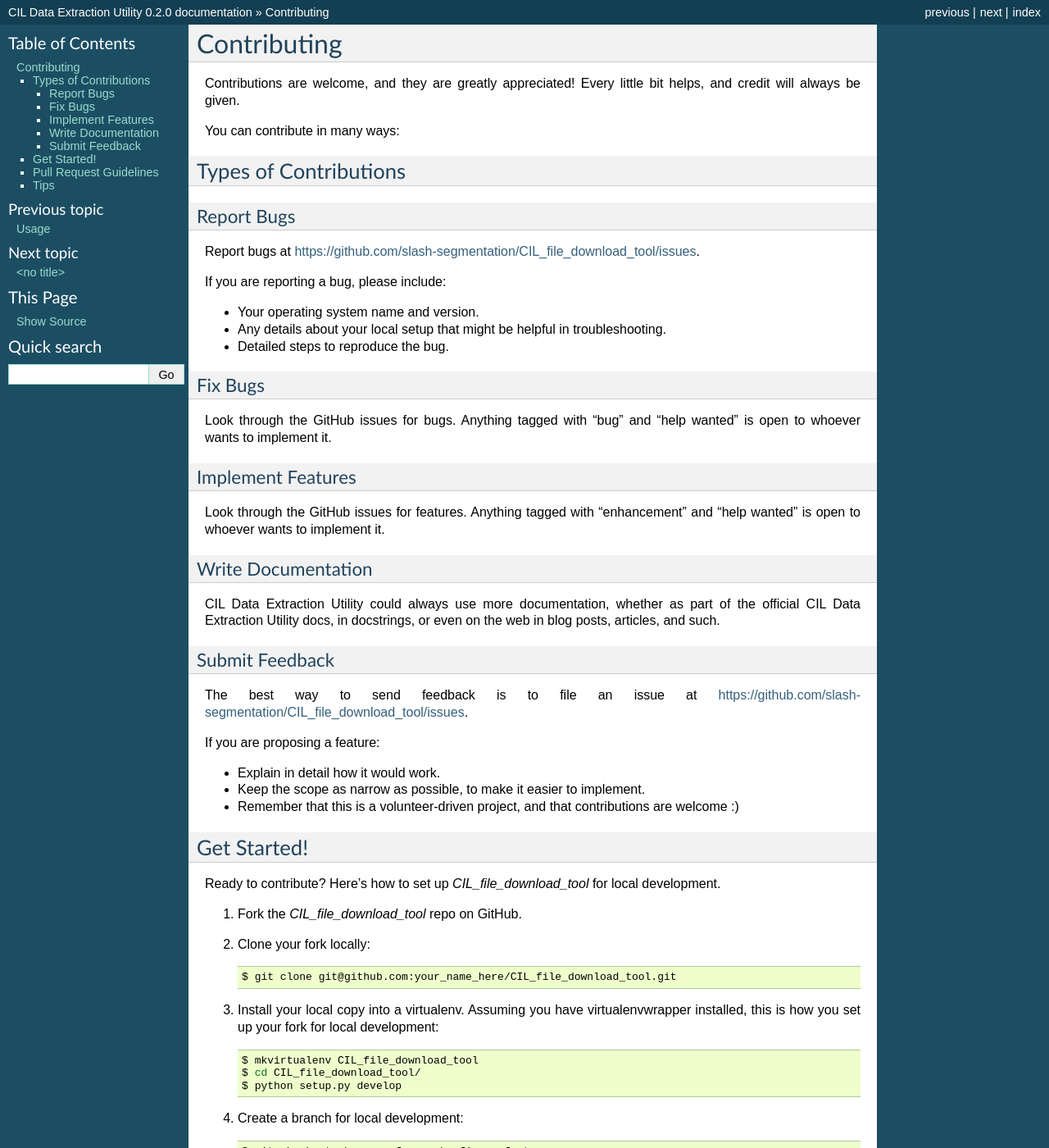
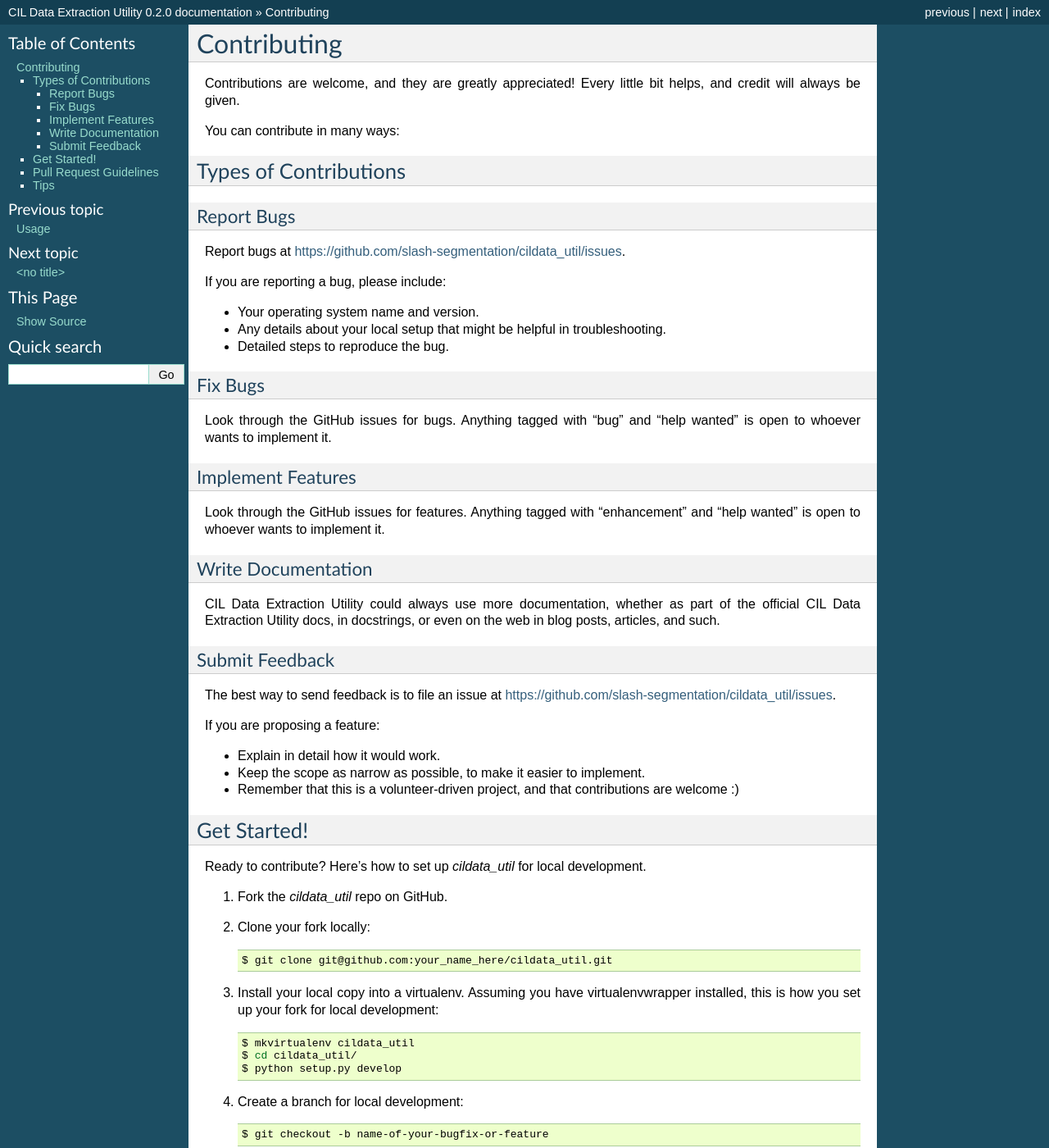
Before and after one commit to CRBS/cildata_util, a Sphinx documentation site: the page built from docs/contributing.rst, in a window 1280 px wide and 1400 px high. Shown: the whole window at 82% size. Built offline with Sphinx 7.4.7, drawn with Linux system fonts in a browser that asks for light colours; pages that are not in the unit, such as notebooks, are missing from menus; some of the changed text lies outside the part shown.

Commit message:
changes to match rename of repo to cildata_util

```diff
--- a/CONTRIBUTING.rst
+++ b/CONTRIBUTING.rst
@@ -15,7 +15,7 @@ Types of Contributions
 Report Bugs
 ~~~~~~~~~~~
 
-Report bugs at https://github.com/slash-segmentation/CIL_file_download_tool/issues.
+Report bugs at https://github.com/slash-segmentation/cildata_util/issues.
 
 If you are reporting a bug, please include:
 
@@ -45,7 +45,7 @@ articles, and such.
 Submit Feedback
 ~~~~~~~~~~~~~~~
 
-The best way to send feedback is to file an issue at https://github.com/slash-segmentation/CIL_file_download_tool/issues.
+The best way to send feedback is to file an issue at https://github.com/slash-segmentation/cildata_util/issues.
 
 If you are proposing a feature:
 
@@ -57,17 +57,17 @@ If you are proposing a feature:
 Get Started!
 ------------
 
-Ready to contribute? Here's how to set up `CIL_file_download_tool` for local development.
+Ready to contribute? Here's how to set up `cildata_util` for local development.
 
-1. Fork the `CIL_file_download_tool` repo on GitHub.
+1. Fork the `cildata_util` repo on GitHub.
 2. Clone your fork locally::
 
-    $ git clone git@github.com:your_name_here/CIL_file_download_tool.git
+    $ git clone git@github.com:your_name_here/cildata_util.git
 
 3. Install your local copy into a virtualenv. Assuming you have virtualenvwrapper installed, this is how you set up your fork for local development::
 
-    $ mkvirtualenv CIL_file_download_tool
-    $ cd CIL_file_download_tool/
+    $ mkvirtualenv cildata_util
+    $ cd cildata_util/
     $ python setup.py develop
 
 4. Create a branch for local development::
@@ -78,7 +78,7 @@ Ready to contribute? Here's how to set up `CIL_file_download_tool` for local dev
 
 5. When you're done making changes, check that your changes pass flake8 and the tests, including testing other Python versions with tox::
 
-    $ flake8 CIL_file_download_tool tests
+    $ flake8 cildata_util tests
     $ python setup.py test or py.test
     $ tox
 
@@ -102,7 +102,7 @@ Before you submit a pull request, check that it meets these guidelines:
    your new functionality into a function with a docstring, and add the
    feature to the list in README.rst.
 3. The pull request should work for Python 2.6, 2.7, 3.3, 3.4 and 3.5, and for PyPy. Check
-   https://travis-ci.org/slash-segmentation/CIL_file_download_tool/pull_requests
+   https://travis-ci.org/slash-segmentation/cildata_util/pull_requests
    and make sure that the tests pass for all supported Python versions.
 
 Tips
--- a/setup.py
+++ b/setup.py
@@ -84,7 +84,7 @@ setup(
     long_description=readme + '\n\n' + history,
     author="Chris Churas",
     author_email='churas.camera@gmail.com',
-    url='https://github.com/slash-segmentation/CIL_file_download_tool',
+    url='https://github.com/slash-segmentation/cildata_util',
     packages=find_packages(include=['cildata_util']),
     include_package_data=True,
     install_requires=requirements,
--- a/travis_pypi_setup.py
+++ b/travis_pypi_setup.py
@@ -20,7 +20,7 @@ except ImportError:
     from urllib.request import urlopen
 
 
-GITHUB_REPO = 'slash-segmentation/CIL_file_download_tool'
+GITHUB_REPO = 'slash-segmentation/cildata_util'
 TRAVIS_CONFIG_FILE = os.path.join(
     os.path.dirname(os.path.abspath(__file__)), '.travis.yml')
 
```
Also changed, not shown: docs/installation.rst (+4 -4 lines), 5 other files.
